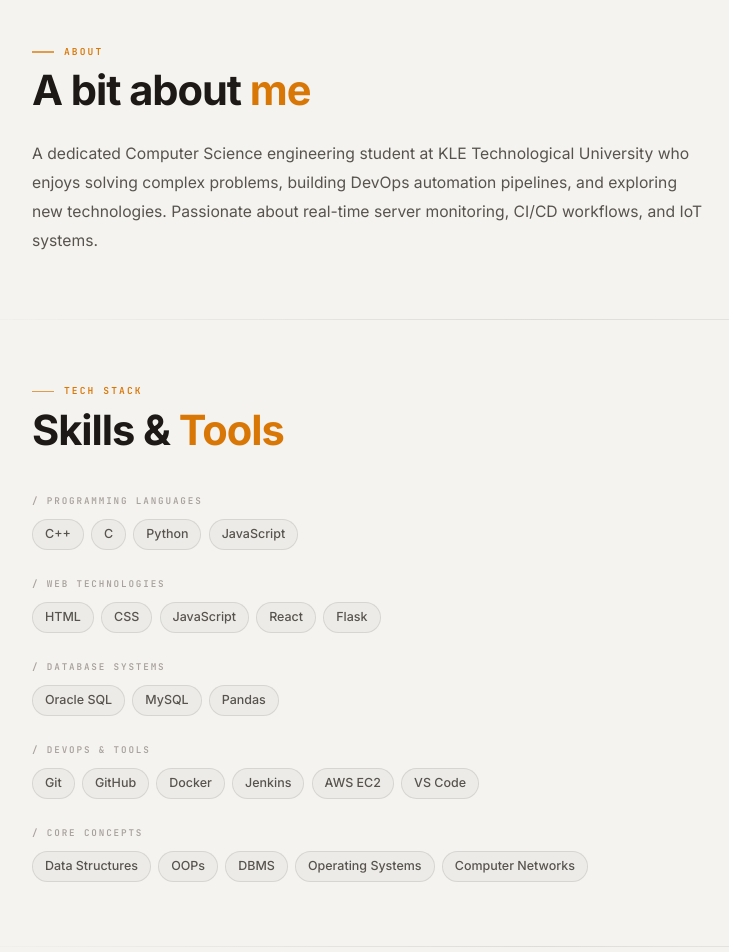
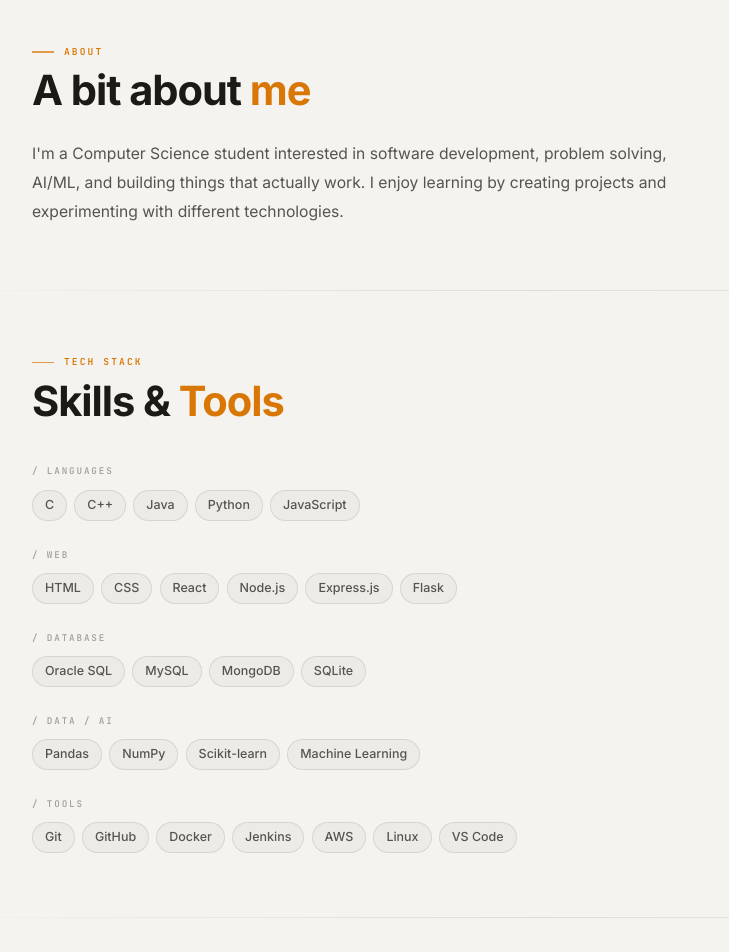
Before and after one commit to Yash-Shinde12/Portfolio, a React (Vite) app: page / in a window 1280 px wide. Shown: the part 820-1772 px from the top of the page, without its empty margins (98-827 px from the left). Built offline with nearby package versions, Linux system fonts and the light colour scheme.

Commit message:
Restore earlier about & skills format

```diff
--- a/src/config.ts
+++ b/src/config.ts
@@ -43,15 +43,15 @@ export const CONFIG = {
 
   // ── ABOUT ─────────────────────────────────────────────────
   about:
-    "A dedicated Computer Science engineering student at KLE Technological University who enjoys solving complex problems, building DevOps automation pipelines, and exploring new technologies. Passionate about real-time server monitoring, CI/CD workflows, and IoT systems.",
+    "I'm a Computer Science student interested in software development, problem solving, AI/ML, and building things that actually work. I enjoy learning by creating projects and experimenting with different technologies.",
 
   // ── SKILLS ────────────────────────────────────────────────
   skills: {
-    "Programming Languages": ["C++", "C", "Python", "JavaScript"],
-    "Web Technologies": ["HTML", "CSS", "JavaScript", "React", "Flask"],
-    "Database Systems": ["Oracle SQL", "MySQL", "Pandas"],
-    "DevOps & Tools": ["Git", "GitHub", "Docker", "Jenkins", "AWS EC2", "VS Code"],
-    "Core Concepts": ["Data Structures", "OOPs", "DBMS", "Operating Systems", "Computer Networks"],
+    Languages: ["C", "C++", "Java", "Python", "JavaScript"],
+    Web: ["HTML", "CSS", "React", "Node.js", "Express.js", "Flask"],
+    Database: ["Oracle SQL", "MySQL", "MongoDB", "SQLite"],
+    "Data / AI": ["Pandas", "NumPy", "Scikit-learn", "Machine Learning"],
+    Tools: ["Git", "GitHub", "Docker", "Jenkins", "AWS", "Linux", "VS Code"],
   },
 
   // ── PROJECTS ──────────────────────────────────────────────
```
